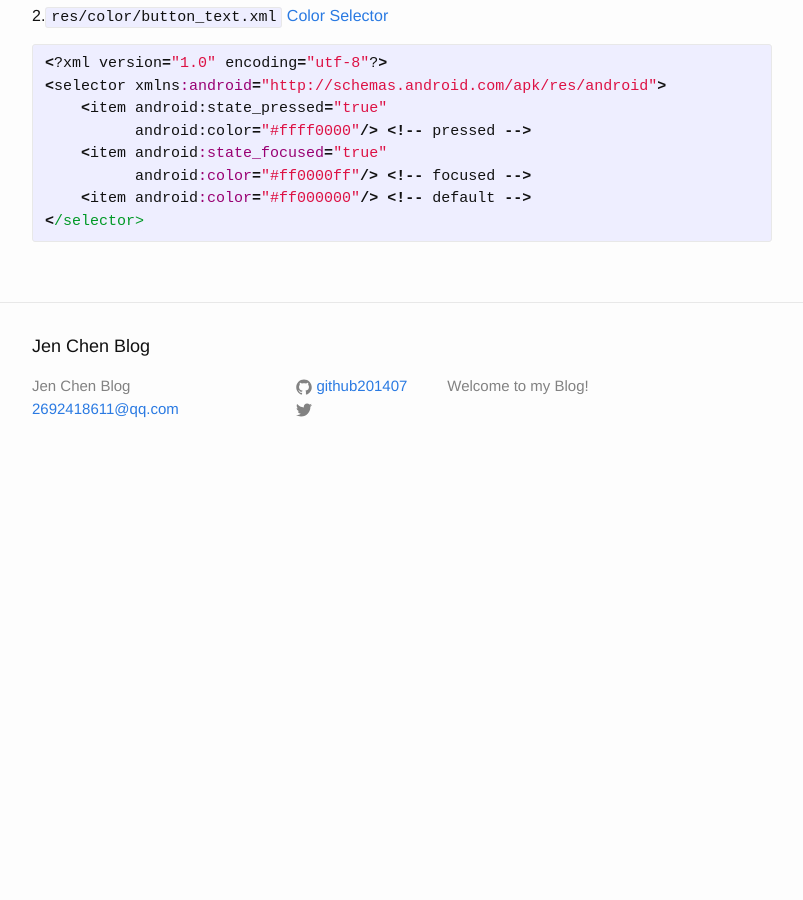
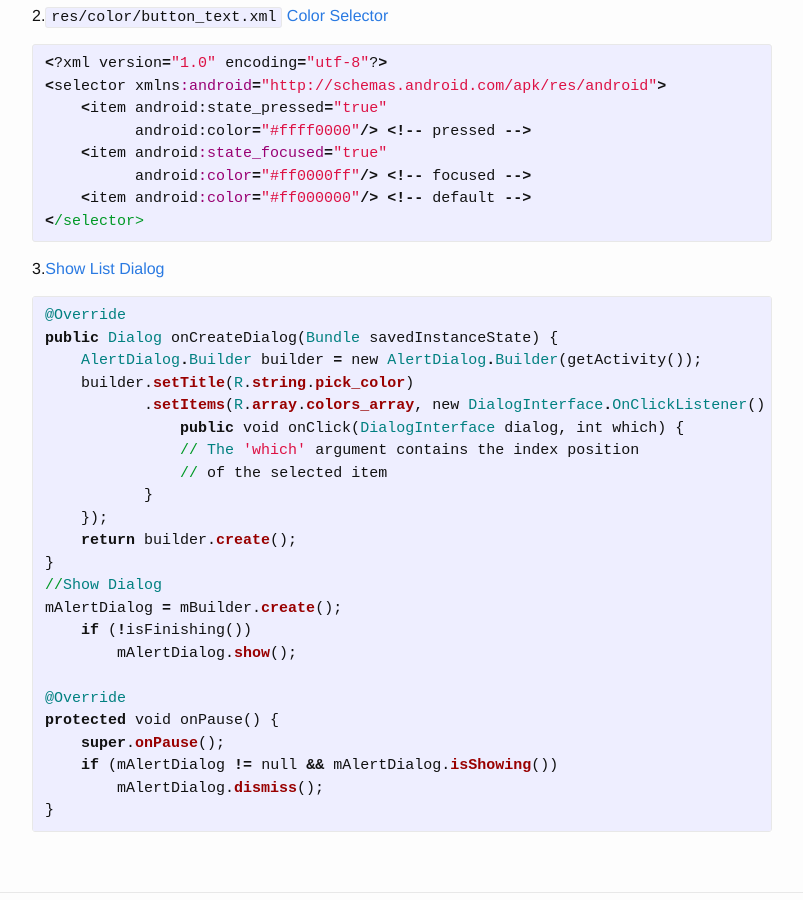
Before and after one commit to github201407/github201407.github.io, a Jekyll site: the page built from _posts/2015-11-1-Develop-Help-WebSites.markdown, in a window 1280 px wide and 900 px high, scrolled down 993 px. Shown: the whole window, without its empty margins (238-1041 px from the left). Built offline with Jekyll 4.4.1, drawn with Linux system fonts in a browser that asks for light colours; before the commit the page ends 1473 px from its top, so only the background shows below that.

Commit message:
add Dialog
show Dialog & pause dismiss Dialog

```diff
--- a/_posts/2015-11-1-Develop-Help-WebSites.markdown
+++ b/_posts/2015-11-1-Develop-Help-WebSites.markdown
@@ -50,8 +50,34 @@ categories: jekyll update
     <item android:color="#ff000000"/> <!-- default -->
 </selector>
 {% endhighlight %}
+3.[Show List Dialog][Dialog]
+{% highlight ruby %}
+@Override
+public Dialog onCreateDialog(Bundle savedInstanceState) {
+    AlertDialog.Builder builder = new AlertDialog.Builder(getActivity());
+    builder.setTitle(R.string.pick_color)
+           .setItems(R.array.colors_array, new DialogInterface.OnClickListener() {
+               public void onClick(DialogInterface dialog, int which) {
+               // The 'which' argument contains the index position
+               // of the selected item
+           }
+    });
+    return builder.create();
+}
+//Show Dialog
+mAlertDialog = mBuilder.create();
+    if (!isFinishing())
+        mAlertDialog.show();
 
+@Override
+protected void onPause() {
+    super.onPause();
+    if (mAlertDialog != null && mAlertDialog.isShowing())
+        mAlertDialog.dismiss();
+}
+{% endhighlight %}
 
+[Dialog]:   http://developer.android.com/guide/topics/ui/dialogs.html
 [Android Open Source Project]: http://source.android.com/index.html
 [Oline View Android Resource]: http://grepcode.com/
 [Material Design Spinner Toolbar Style Fix]: https://dabx.io/2015/01/02/material-design-spinner-toolbar-style-fix/
```
